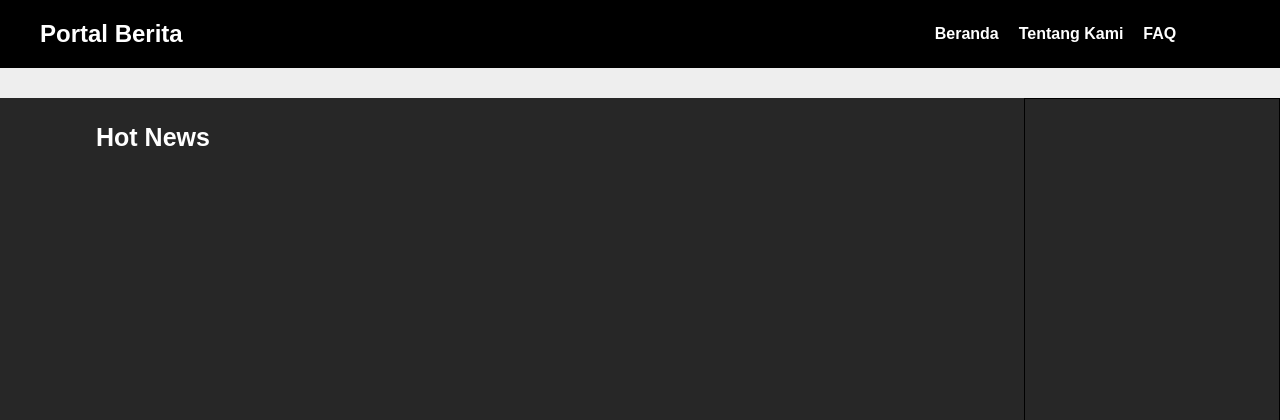
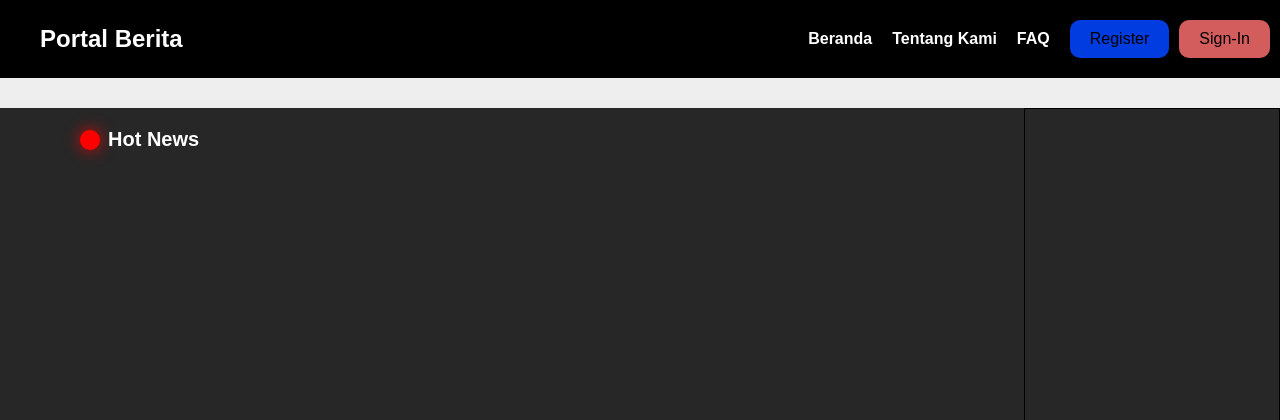
Before and after one commit to imAbizars/portalberita_kelompok1, a PHP site: page /main.php in a window 1280 px wide; the page is wider, and only the part inside the window is pictured. Shown: the top 420 px of that part. Run offline with PHP 8.4, Linux system fonts and the light colour scheme; data that the repository does not hold is empty.

Commit message:
add button to register & sign-in

```diff
--- a/login.php
+++ b/login.php
@@ -23,7 +23,7 @@ if ($_SERVER['REQUEST_METHOD'] === 'POST') {
         if ($user['role'] === 'admin') {
             header("Location: dashboard.php");
         } else {
-            header("Location: index.php");
+            header("Location: main.php");
         }
         exit();
     } else {
--- a/main.css
+++ b/main.css
@@ -26,7 +26,8 @@ nav ul {
   padding: 0;
   display: flex;
   gap: 20px;
-  margin-left: 47rem;
+  margin-left: auto;
+  padding-right: 10px;
 }
 
 
@@ -43,6 +44,30 @@ nav ul li a {
 nav ul li a:hover {
   text-decoration: underline;
 }
+nav .sign-in {
+  display: inline-block;
+  padding: 10px 20px;
+  border-radius: 10px;
+  background-color: #d35c5c;
+  text-decoration: none;
+  color: black;
+  transition: background-color 0.3s ease;
+  margin-left: 10px;
+}
+nav .register {
+  margin-left: 10px;
+  display: inline-block;
+  padding: 10px 20px;
+  border-radius: 10px;
+  background-color: rgb(0, 60, 224);
+  text-decoration: none;
+  color: black;
+  transition: background-color 0.3s ease;
+}
+
+nav .register:hover{
+  background-color: rgb(34, 74, 252);
+}
 .marquee {
   overflow: hidden;
   white-space: nowrap;
@@ -52,6 +77,27 @@ nav ul li a:hover {
   height: 30px;
   display: flex;
   align-items: center;
+}
+.circle {
+  width: 20px;
+  height: 20px;
+  background-color: red;
+  border-radius: 50%;
+  box-shadow: 0 0 10px rgba(255, 0, 0, 0.8);
+  animation: pulse 1s infinite;
+  margin-right: 8px;
+}
+
+@keyframes pulse {
+  0% {
+    box-shadow: 0 0 5px rgba(255, 0, 0, 0.6);
+  }
+  50% {
+    box-shadow: 0 0 20px rgba(255, 0, 0, 1);
+  }
+  100% {
+    box-shadow: 0 0 5px rgba(255, 0, 0, 0.6);
+  }
 }
 
 .track {
@@ -81,11 +127,14 @@ nav ul li a:hover {
   width: 80%;
 }
 
-.left-content h3{
-    font-size: 25px;
-    padding-left: 6rem;
+.caution{
+  display: flex;
+  align-items: center;
+  margin-left: 5rem;
 }
-
+.caution h3{
+  font-size: 20px;
+}
 .slider-container {
   width: 100%;
   max-width: 900px;
@@ -119,6 +168,7 @@ nav ul li a:hover {
     height: 100%;
     object-fit: cover;
     display: block;
+
 }
 
 .caption {
--- a/main.php
+++ b/main.php
@@ -48,6 +48,40 @@ $result = $conn->query($query)
             currentIndex = (currentIndex + 1) % slides.length;
             goToSlide(currentIndex);
         }, 4000);
+        let isDown = false;
+        let startX;
+        let scrollLeft;
+
+        slider.addEventListener('mousedown', (e) => {
+            isDown = true;
+            startX = e.pageX;
+            slider.style.transition = 'none';
+        });
+
+        slider.addEventListener('mouseleave', () => {
+            isDown = false;
+        });
+
+        slider.addEventListener('mouseup', (e) => {
+            if (!isDown) return;
+            isDown = false;
+
+            const deltaX = e.pageX - startX;
+            if (deltaX > 50 && currentIndex > 0) {
+                currentIndex--;
+            } else if (deltaX < -50 && currentIndex < slides.length - 1) {
+                currentIndex++;
+            }
+            slider.style.transition = 'transform 0.5s ease';
+            goToSlide(currentIndex);
+        });
+
+        slider.addEventListener('mousemove', (e) => {
+            if (!isDown) return;
+            const x = e.pageX;
+            const walk = x - startX;
+            slider.style.transform = `translateX(-${currentIndex * 100 - (walk / slider.offsetWidth) * 100}%)`;
+        });
             });
     </script>
 
@@ -65,7 +99,10 @@ $result = $conn->query($query)
     </div>
     <div class="container">
          <div class="left-content">
-            <h3>Hot News</h3>
+            <div class="caution">
+                <div class="circle"></div>
+                <h3>Hot News</h3>
+            </div>
             <!-- slider -->
             <?php include "slider.php";?>
             <div class="content">
--- a/navbar.php
+++ b/navbar.php
@@ -1,8 +1,16 @@
+<?php session_start(); ?>
 <nav>
-        <h2>Portal Berita</h2>
+    <h2>Portal Berita</h2>
     <ul>
       <li><a href="main.php">Beranda</a></li>
       <li><a href="kami.php">Tentang Kami</a></li>
       <li><a href="faq.php">FAQ</a></li>
     </ul>
-  </nav>
+
+    <?php if (isset($_SESSION['user'])): ?>
+        <span style="color:white;">Halo, <?= htmlspecialchars($_SESSION['user']) ?>!</span>
+    <?php else: ?>
+        <a class="register" href="register.php">Register</a>
+        <a class="sign-in" href="login.php">Sign-In</a>
+    <?php endif; ?>
+</nav>
--- a/slider.php
+++ b/slider.php
@@ -13,7 +13,7 @@ $result = $conn->query($query)
     <?php while($row = $result->fetch_assoc()): ?>
       <div class="slide">
         <div class="image-wrapper">
-          <img src="images/<?= htmlspecialchars($row['image']) ?>" alt="<?= htmlspecialchars($row['judul']) ?>">
+          <img src="images/<?= htmlspecialchars($row['image']) ?>" alt="<?= htmlspecialchars($row['judul']) ?>" draggable="false">
           <div class="caption"><?= htmlspecialchars($row['judul']) ?></div>
         </div>
       </div>
```
